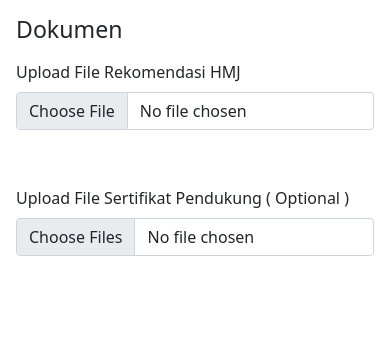
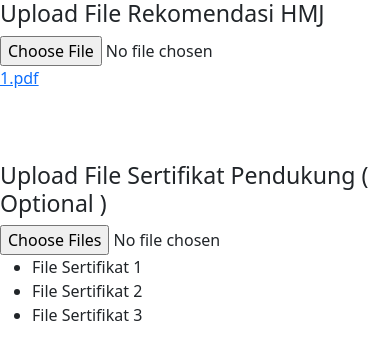
Before and after one commit to affanhanifathtarech/rekrutmen, a PHP site: the page made by app/views/dokumen/index.php in a window 390 px wide. Shown: the top 360 px of the page. Run offline with PHP 8.4, Linux system fonts and the light colour scheme; the template is opened without the code that fills it, so the values that code supplies are empty; the visitor is signed in with stand-in values (Sample User, id 1).

Commit message:
Menambahkan fitur multiple upload

```diff
--- a/app/views/dokumen/index.php
+++ b/app/views/dokumen/index.php
@@ -1,21 +1,35 @@
 <?php
-$glob = glob('public/dokumen/rekomendasi/'. $_SESSION['nim'] . ".*");
-$display = (empty($glob)) ? 'style="display:none;"' : '';
-$link = (empty($glob)) ? '' : $glob[0] ;
+// $file_rekomendasi =
+// $file_rekomendasi = explode('/', $this->model('Dokumen_model')->getFileRekomendasi());
+// $file_rekomendasi = end($file_rekomendasi);
+// var_dump($file_rekomendasi);
+// die();
 ?>
 
-<div class="container p-3">
-    <h1 class="h3 mb-3">Dokumen</h1>
-    <div class="mb-5">
-        <label for="file_rekomendasi" class="form-label">Upload File Rekomendasi HMJ</label>
-        <input class="form-control" type="file" id="file_rekomendasi">
-        <div class="d-grid gap-2 d-md-block mt-2">
-            <a href="<?= $link;?>" target='_BLANK' class="btn btn-info rekomendasi" <?= $display ?>>Lihat Dokumen</a>
-        </div>
+<div class="row">
+    <div class="col-lg-6">
+        <h3>Upload File Rekomendasi HMJ</h3>
+        <form action="" method="post" enctype="multipart/form-data">
+            <input type="file" name="file_rekomendasi" id="file_rekomendasi">
     </div>
-    <div class="mb-3">
-        <label for="file_serfikat" class="form-label">Upload File Sertifikat Pendukung ( Optional )</label>
-        <input class="form-control" type="file" name="file_sertifikat[]" id="file_sertifikat" multiple>
+    <div class="col-lg-6">
+        <a href="<?= $this->model('Dokumen_model')->getFileRekomendasi(); ?>"><?= $_SESSION["nim"] . '.pdf'; ?></a>
+    </div>
+</div>
+<br><br><br>
+<div class="row">
+    <div class="col-lg-6">
+        <h3>Upload File Sertifikat Pendukung ( Optional )</h3>
+            <input type="file" name="file_sertifikat" id="file_sertifikat" multiple>
+        </form>
+    </div>
+
+    <div class="col-lg-6">
+        <ul>
+            <li>File Sertifikat 1</li>
+            <li>File Sertifikat 2</li>
+            <li>File Sertifikat 3</li>
+        </ul>
     </div>
 </div>
 
@@ -23,11 +37,13 @@ $link = (empty($glob)) ? '' : $glob[0] ;
 
 <script>
     $(function(){
-        $('input[type=file]').change(function(e) {
+        $('#file_rekomendasi').change(function(e) {
             e.preventDefault();
             var file_data = $("#file_rekomendasi").prop("files")[0];
+            // var foto_lama = $("#file_rekomendasi").attr('src');
             var form_data = new FormData();
             form_data.append("file_rekomendasi", file_data);
+            // form_data.append("file_rekomendasi_lamo", foto_lama);
             $.ajax({
                 url: "dokumen/saveDokumen",
                 dataType: 'JSON',
@@ -37,11 +53,99 @@ $link = (empty($glob)) ? '' : $glob[0] ;
                 data: form_data,
                 type: 'post',
                 success: function(data){
-                    if(data.status==1){
-                        $('.rekomendasi').attr('href', data.data.url);
-                    }
+                    // if (data.status==1){
+                    //     $('#foto_profile').attr('src', data.data.url);
+                    // } else if (data.status==0){
+                    //     alert(data.data.msg);
+                    // }
+                    console.log(data);
                 }
              });
         });
+        $('#file_sertifikat').change(function(e) {
+            e.preventDefault();
+            var fd = new FormData();
+
+            for (var i = 0, len = document.getElementById('file_sertifikat').files.length; i < len; i++) {
+                fd.append("file_sertifikat", document.getElementById('file_sertifikat').files[i]);
+                    $.ajax({
+                url: 'dokumen/saveDokumenSertifikat',
+                data: fd,
+                processData: false,
+                contentType: false,
+                type: 'POST',
+                success: function(data){
+                    console.log(data);
+                }
+                })
+            }
+
+
+            // var file_data = $("#file_sertifikat").prop("files");
+            // var form_data = new FormData();
+            // for(var i = 0; i < file_data.length; i++){
+            //     form_data.append("file_sertifikat[]", file_data);
+            // }
+            // // var foto_lama = $("#file_sertifikat").attr('src');
+
+
+            // // form_data.append("file_sertifikat_lamo", foto_lama);
+            // $.ajax({
+            //     url: "dokumen/saveDokumenSertifikat",
+            //     dataType: 'JSON',
+            //     cache: false,
+            //     contentType: false,
+            //     processData: false,
+            //     data: form_data,
+            //     type: 'post',
+            //     success: function(data){
+            //         // if (data.status==1){
+            //         //     $('#foto_profile').attr('src', data.data.url);
+            //         // } else if (data.status==0){
+            //         //     alert(data.data.msg);
+            //         // }
+            //         console.log(data);
+            //     }
+            //  });
+
+        });
+    //     $('#file_sertifikat').change(function() {
+    // var filedata = $('#file_sertifikat'),
+    //         formdata = false;
+    // if (window.FormData) {
+    //     formdata = new FormData();
+    // }
+    // var i = 0, len = filedata.files.length;
+
+    // for (i; i < len; i++) {
+    //     file = filedata.files[i];
+
+    //     if (window.FileReader) {
+    //         reader = new FileReader();
+    //         reader.onloadend = function(e) {
+    //             showUploadedItem(e.target.result, file.fileName);
+    //         };
+    //         reader.readAsDataURL(file);
+    //     }
+    //     if (formdata) {
+    //         formdata.append("file_sertifikat", file);
+    //     }
+    // }
+    // if (formdata) {
+    //     $.ajax({
+    //         url: "dokumen/saveDokumenSertifikat",
+    //         type: "POST",
+    //         data: formdata,
+    //         processData: false,
+    //         contentType: false,
+    //         success: function(res) {
+    //             console.log(res);
+    //         },
+    //         error: function(res) {
+
+    //          }
+    //          });
+    //         }
+    //     });
     });
 </script>
```
